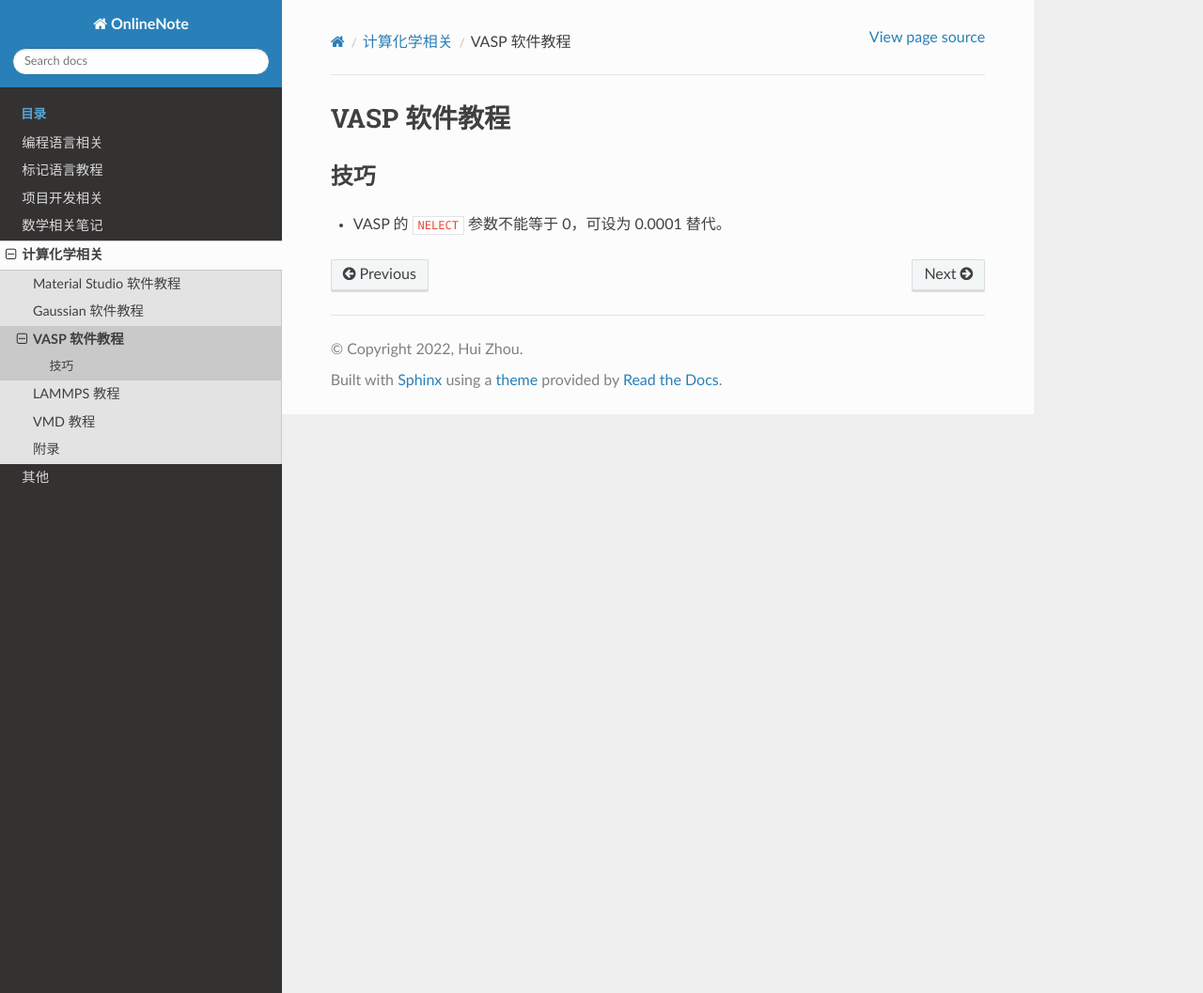
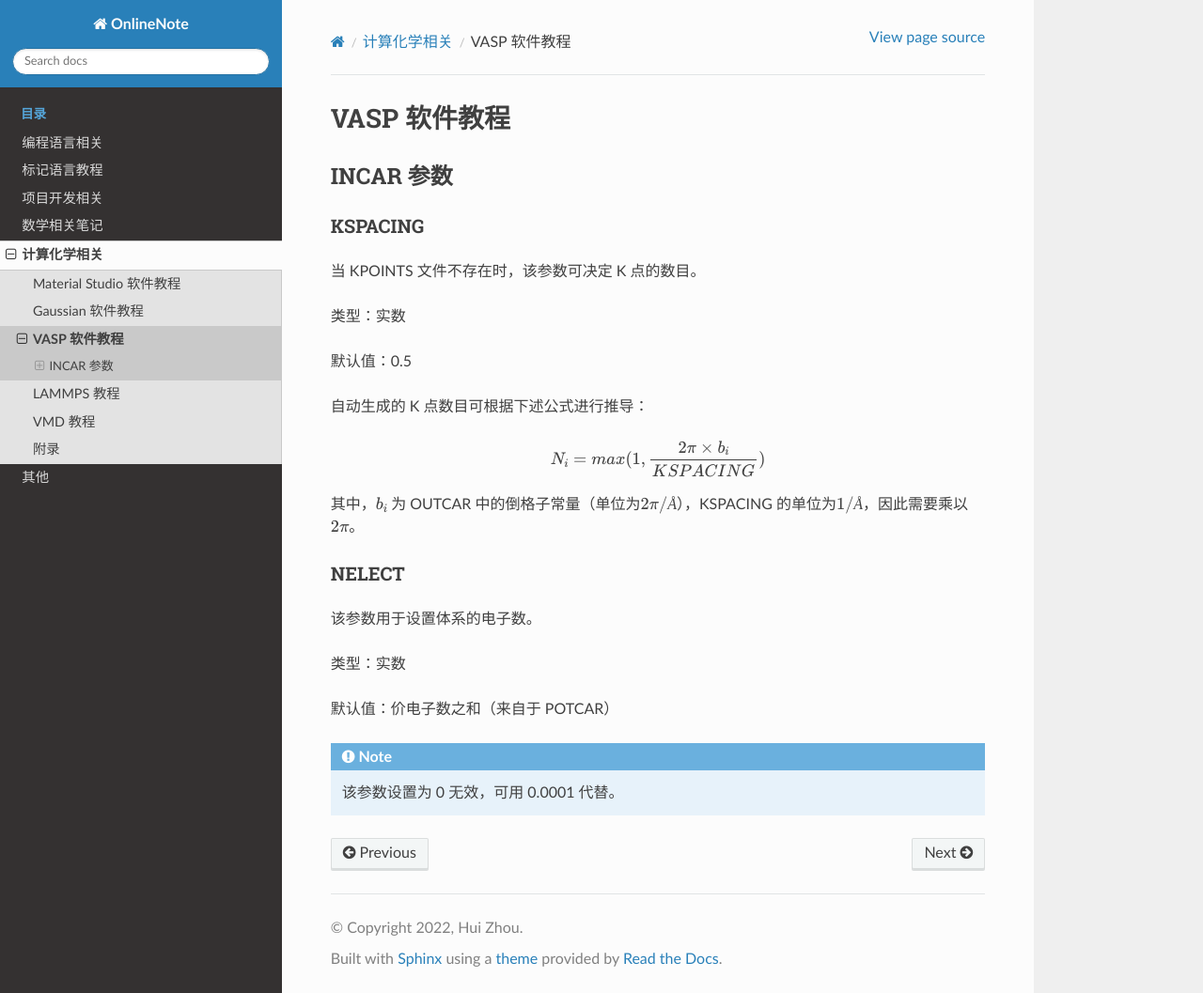
Before and after one commit to Rasic2/CodeNote, a Sphinx documentation site: the page built from docs/source/chemistry/VASP.md, in a window 1280 px wide and 1057 px high. Shown: the whole window at 94% size. Built offline with Sphinx 7.4.7 and the Read the Docs theme 2.0.0, drawn with Linux system fonts in a browser that asks for light colours.

Commit message:
add KSPACING in vasp.md && update migration.md && ipdate linux.md

```diff
--- a/docs/source/chemistry/VASP.md
+++ b/docs/source/chemistry/VASP.md
@@ -1,5 +1,31 @@
 # VASP 软件教程
 
-## 技巧
+## INCAR 参数
 
-- VASP 的 `NELECT` 参数不能等于 0，可设为 0.0001 替代。
+### KSPACING
+
+当 KPOINTS 文件不存在时，该参数可决定 K 点的数目。
+
+类型：实数
+
+默认值：0.5
+
+自动生成的 K 点数目可根据下述公式进行推导：
+
+$$
+N_i = max(1, \frac{2\pi \times b_i}{KSPACING})
+$$
+
+其中，$b_i$ 为 OUTCAR 中的倒格子常量（单位为$2\pi/Å$），KSPACING 的单位为$1/Å$，因此需要乘以$2\pi$。
+
+### NELECT
+
+该参数用于设置体系的电子数。
+
+类型：实数
+
+默认值：价电子数之和（来自于 POTCAR）
+
+:::{note}
+该参数设置为 0 无效，可用 0.0001 代替。
+:::
--- a/docs/source/development.rst
+++ b/docs/source/development.rst
@@ -13,7 +13,7 @@
    development/docker.md
    development/mirror.rst
    development/package.rst
-   development/migration.rst
+   development/migration.md
    development/sphinx.md
    development/codecov.md
    development/bug.md
```
Also changed, not shown: docs/source/development/linux.md (+20 -0 lines), docs/source/development/migration.md (added, +7 -0 lines), docs/source/development/migration.rst (deleted, +0 -8 lines).
